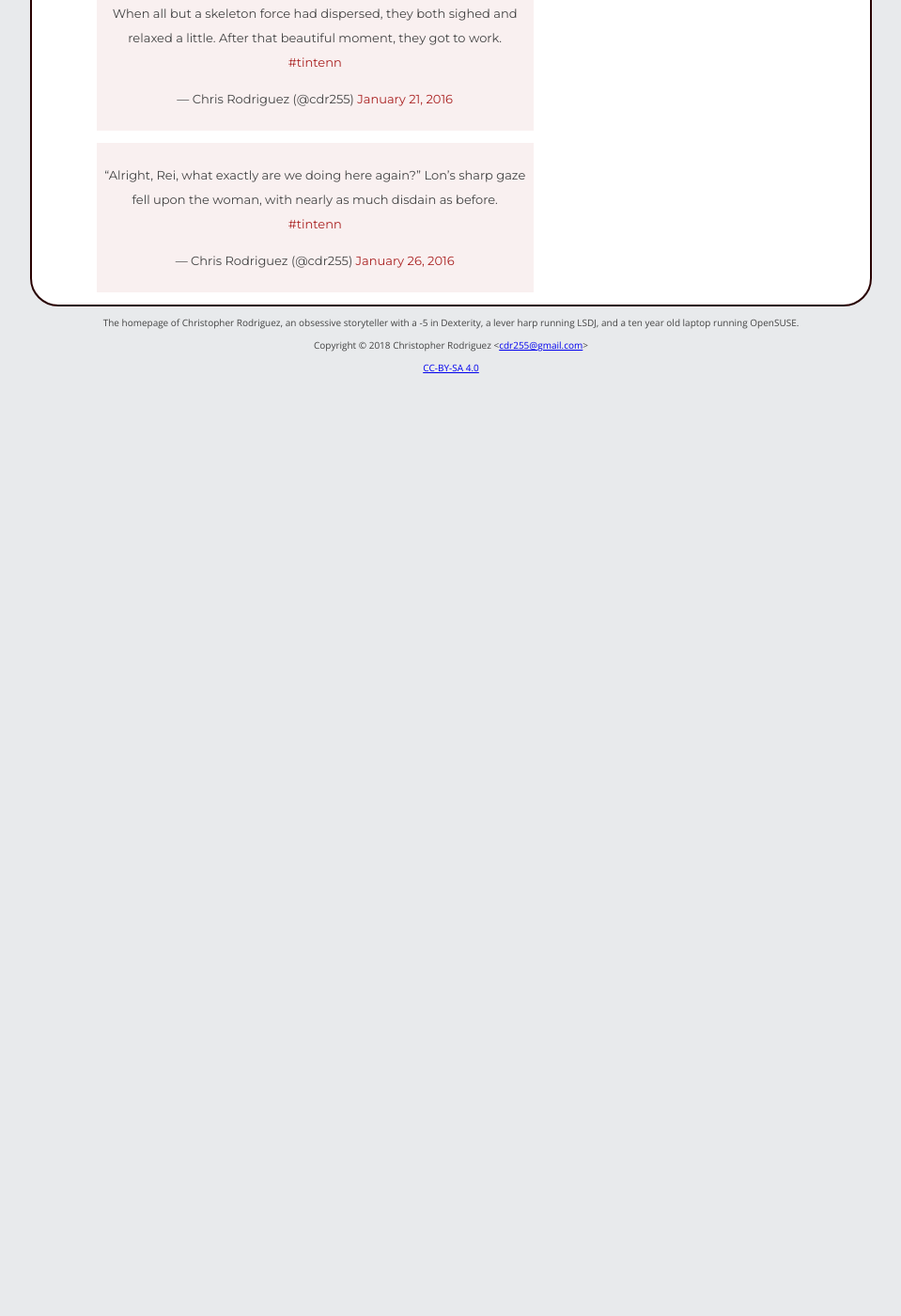
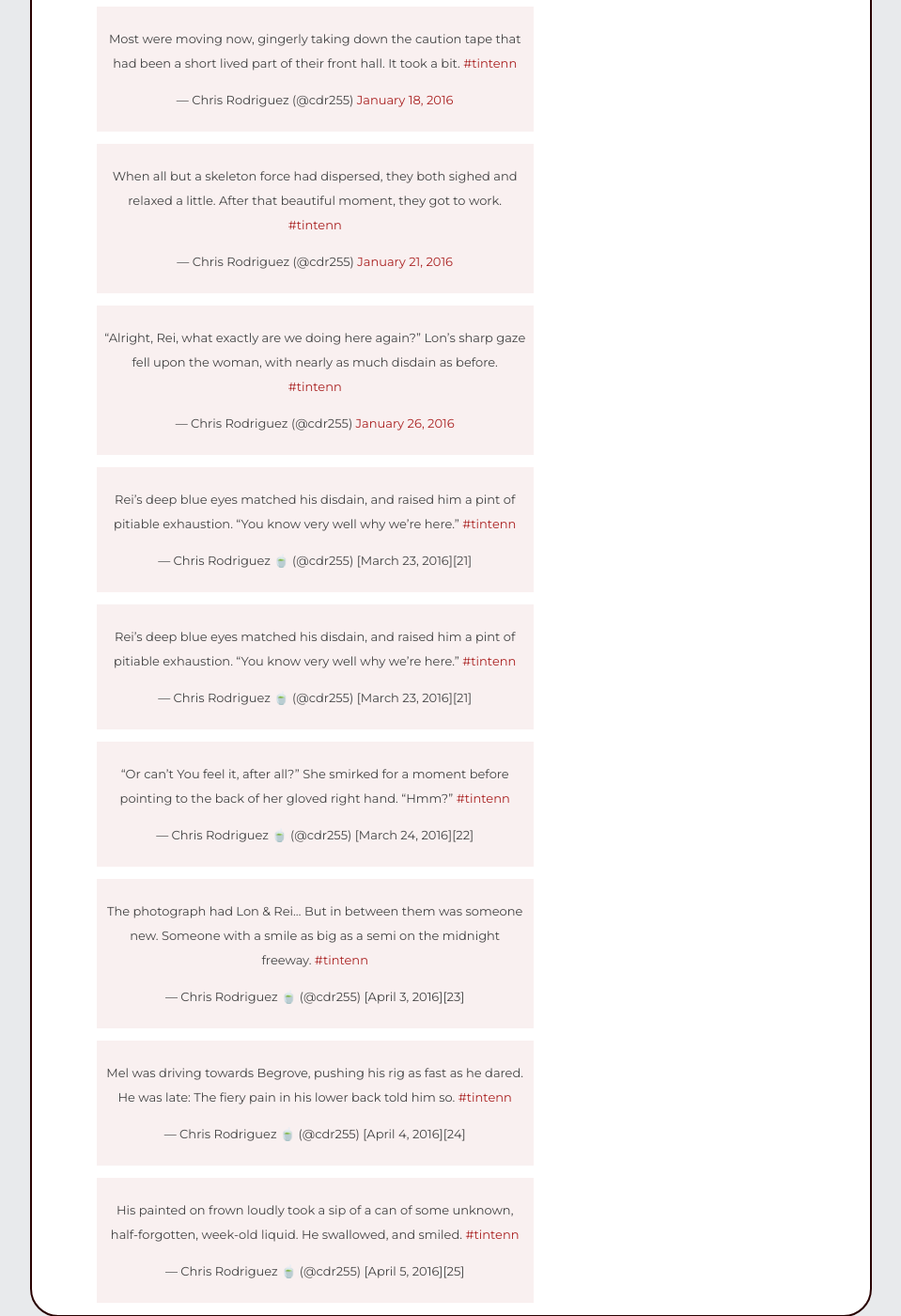
Before and after one commit to cdr255/website, a Jekyll site: the page built from tintenn.md, in a window 1280 px wide and 1400 px high, scrolled down 2826 px. Shown: the whole window at 94% size, without its empty margins (160-1119 px from the left). Built offline with Jekyll 4.4.1, drawn with Linux system fonts in a browser that asks for light colours; comment, search, counter and statistics services are not loaded; before the commit the page ends 3234 px from its top, so only the background shows below that; some of the changed text lies outside the part shown.

Commit message:
Tintenn Archive Updated

```diff
--- a/tintenn.md
+++ b/tintenn.md
@@ -6,15 +6,25 @@ permalink: /tintenn/
 
 ## Project Tintenn
 
-Since October 28, 2015, I have been posting (on a semi-regular basis)
-serial micro-fiction on Twitter under the [#tintenn][1] hashtag. Here,
-I've embedded the entirety of the story, in order. Please, Enjoy, and
-stay tuned to the above hashtag for updates!
+From October 28, 2015 to April 5th, 2016 I posted (on a semi-regular
+basis) serial micro-fiction on Twitter under the [#tintenn][1]
+hashtag. I then took a hiatus for various reasons.
+
+On July 21, 2017, someone began using that hashtag to promote
+themselves on Twitter. Since this had been on hiatus for over a year
+by then, I decided to permanently shelve it, at least under this name.
+
+Perhaps one day I will try this again. It was fun, but very
+stressful. Making things flow both as a long-form story and from day
+to day is a difficult balance.
+
+Anyway, I've embedded all of the tweets here for ease of reading.
+
+* * *
 
 > Some memories are like opening the car window during a rainstorm:
 > Reality splashes your cheeks before you can shut it out again.
-> [#tintenn][2]
-> {: lang="en" dir="ltr"}
+> [#tintenn][2] {: lang="en" dir="ltr"}
 >
 > --- Chris Rodriguez (@cdr255) [October 28, 2015][3]
 {: .twitter-tweet lang="en"}
@@ -150,6 +160,62 @@ stay tuned to the above hashtag for updates!
 > --- Chris Rodriguez (@cdr255) [January 26, 2016][20]
 {: .twitter-tweet data-lang="en"}
 
+> Rei's deep blue eyes matched his disdain, and raised him a pint of
+> pitiable exhaustion. "You know very well why we're here."
+> [#tintenn][2]
+> {: lang="en" dir="ltr"}
+>
+> --- Chris Rodriguez 🍵 (@cdr255) [March 23, 2016][21]
+{: .twitter-tweet data-lang="en"}
+
+> Rei's deep blue eyes matched his disdain, and raised him a pint of
+> pitiable exhaustion. "You know very well why we're here."
+> [#tintenn][2]
+> {: lang="en" dir="ltr"}
+>
+> --- Chris Rodriguez 🍵 (@cdr255) [March 23, 2016][21]
+{: .twitter-tweet data-lang="en"}
+
+> "Or can't You feel it, after all?" She smirked for a moment before
+> pointing to the back of her gloved right hand. "Hmm?" [#tintenn][2]
+> {: lang="en" dir="ltr"}
+>
+> --- Chris Rodriguez 🍵 (@cdr255) [March 24, 2016][22]
+{: .twitter-tweet data-lang="en"}
+
+> The photograph had Lon &amp; Rei... But in between them was someone
+> new. Someone with a smile as big as a semi on the midnight freeway.
+> [#tintenn][2]
+> {: lang="en" dir="ltr"}
+>
+> --- Chris Rodriguez 🍵 (@cdr255) [April 3, 2016][23]
+{: .twitter-tweet data-lang="en"}
+
+> Mel was driving towards Begrove, pushing his rig as fast as he dared.
+> He was late: The fiery pain in his lower back told him so.
+> [#tintenn][2]
+> {: lang="en" dir="ltr"}
+>
+> --- Chris Rodriguez 🍵 (@cdr255) [April 4, 2016][24]
+{: .twitter-tweet data-lang="en"}
+
+> His painted on frown loudly took a sip of a can of some unknown,
+> half-forgotten, week-old liquid. He swallowed, and smiled.
+> [#tintenn][2]
+> {: lang="en" dir="ltr"}
+>
+> --- Chris Rodriguez 🍵 (@cdr255) [April 5, 2016][25]
+{: .twitter-tweet data-lang="en"}
+
+
+
+[1]: https://twitter.com/hashtag/tintenn?src=hash&amp;ref_src=twsrc%5Etfw
+[2]: https://twitter.com/cdr255/status/712500385903210496?ref_src=twsrc%5Etfw
+[3]: https://twitter.com/cdr255/status/713098323369046016?ref_src=twsrc%5Etfw
+[4]: https://twitter.com/cdr255/status/716489349077053442?ref_src=twsrc%5Etfw
+[5]: https://twitter.com/cdr255/status/716851683251396608?ref_src=twsrc%5Etfw
+[6]: https://twitter.com/cdr255/status/717216539364167685?ref_src=twsrc%5Etfw
+
 <script async="" src="//platform.twitter.com/widgets.js" charset="utf-8"></script>
 
 
```
Also changed, not shown: ChangeLog.md.
